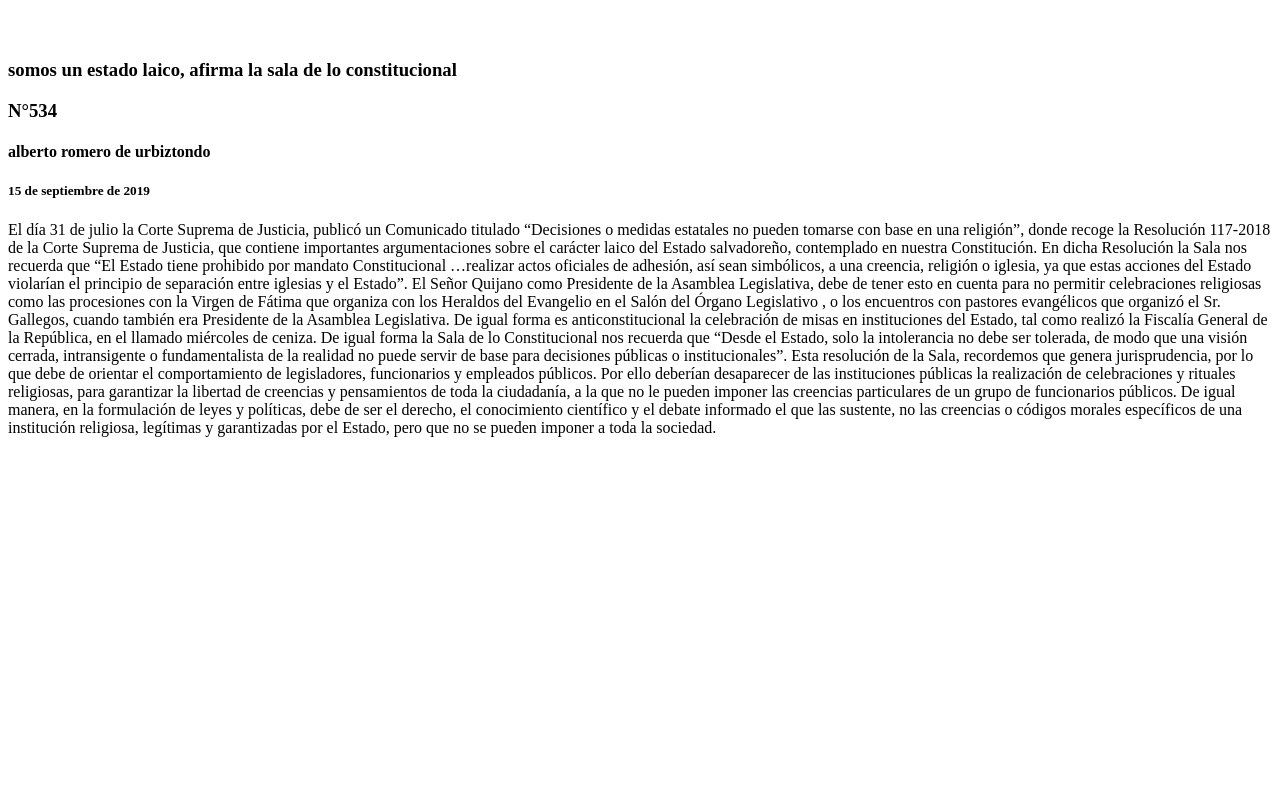
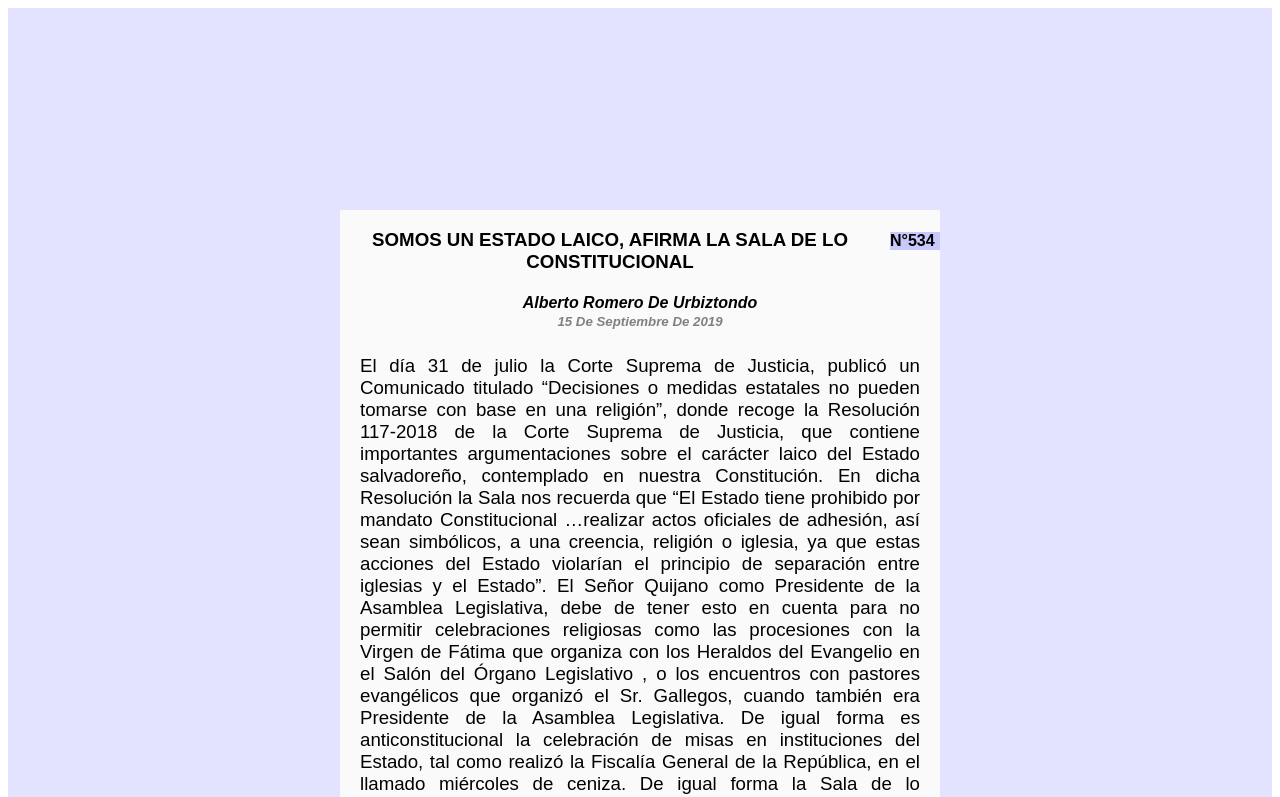
Before and after one commit to TheKingOfShadows98/MCL, a plain HTML site: page docs/libres-como-el-pensamiento.html in a window 1280 px wide. Shown: the top 797 px of the page. Drawn offline with Linux system fonts and the light colour scheme.

Commit message:
Añadidos estilos de los articulos, falta algo de bug-fixing

```diff
--- a/docs/css/lp-articles.css
+++ b/docs/css/lp-articles.css
@@ -1,8 +1,67 @@
 /* Este son los estilos para los articulos de Libres como el pensamiento */
-body{
-    background-color: rgb(240, 240, 240);
-    font-family: 'Times New Roman', Times, serif;
+#libres-pensamientos
+{
+    padding-top: 2px;
+background-color: rgb(227, 227, 255)
 }
-.articulo-lp{
-    display:flexbox;
+.container-lp
+{
+    display: flex;
+    flex-wrap: wrap;
+    justify-content: center;
+    width: 600px;
+    margin: 0 auto;
+    margin-top: 200px;
+    font-family: sans-serif;
+    background: rgb(250,250,250);
 }
+.head-container-lp
+{
+    display: inherit;
+    justify-content: space-between;
+    align-items: center;
+    width: 600px;
+    padding: 0px;
+}
+.titulo-lp
+{
+    width: 500px;
+    display: inherit;
+    text-align: center;
+    padding: 0 0 0 20px;
+    text-transform: uppercase;
+    margin-bottom: 0;
+}
+.numero-lp
+{
+    width: 50px;
+    display: inherit;
+    font-size: 12pt;
+    text-align: left;
+    background: rgb(200,200,250);
+}
+.autor-lp
+{
+    width: 100%;
+    text-align: center;
+    font-style: italic;
+    text-transform: capitalize;
+    margin-bottom: 0;
+}
+.fecha-lp
+{
+    width: 100%;
+    text-align: center;
+    margin: 2px auto;
+    text-transform: capitalize;
+    font-style: italic;
+    color: gray;
+}
+.contenido-lp
+{
+    text-align: justify;
+    border: 1px;
+    font-size: 14pt;
+    border-radius: 5px;
+    padding: 5px 20px;
+}
--- a/docs/css/main-page.css
+++ b/docs/css/main-page.css
@@ -1 +1,2 @@
+
 /* Este es el CSS de Index.html */
--- a/docs/libres-como-el-pensamiento.html
+++ b/docs/libres-como-el-pensamiento.html
@@ -4,11 +4,12 @@
     <meta charset="UTF-8">
     <meta name="viewport" content="width=device-width, initial-scale=1.0">
     <meta http-equiv="X-UA-Compatible" content="ie=edge">
-    <!-- <link rel="stylesheet" href="./css/lp-articles.css"> -->
+    <link rel="stylesheet" href="./css/lp-articles.css">
     <title>libres como el pensamiento</title>
 </head>
 <body>
     <section id="libres-pensamientos">
+        <script src="./js/lp-articles.js"></script>
         <article class="articulo-lp">
             <div class="head-container-lp">
                 <h3 class="titulo-lp"></h3>
@@ -22,48 +23,5 @@
             </figure>
         </article>
     </section>
-    <script src="./js/lp-articles.js"></script>
 </body>
 </html>
-<!--
-class="container-lp" style="
-    display: flex;
-    flex-wrap: wrap;
-    justify-content: center;
-    width: 600px;
-    margin: 0 auto;
-    font-family: sans-serif;
-    background: rgb(250,250,250);"
-class="head-container-lp" style="
-    display: inherit;
-    justify-content: space-between;
-    align-items: center;
-    width: 600px;
-    padding: 0 px;"
-class="titulo-lp" style="
-    width: 500px;
-    display: inherit;
-    text-align: center;
-    padding: 0 0 0 20px;
-    text-transform: uppercase;
-    margin-bottom: 0;"
-class="numero-lp" style="
-    width: 50px;
-    display: inherit;
-    font-size: 12pt;
-    text-align: left;
-    background: rgb(200,200,250);"
-class="autor-lp" style="width: 100%;text-align: center;font-style: italic;text-transform: capitalize;margin-bottom: 0;">alberto romero de urbiztondo</h4><h5 class="fecha-lp" style="
-    width: 100%;
-    text-align: center;
-    margin: 2px auto;
-    text-transform: capitalize;
-    font-style: italic;
-    color: gray;"
-class="contenido-lp" style="
-    text-align: justify;
-    border: 1px;
-    border-radius: 5px;
-    padding: 5px 20px;
-
- -->
```
